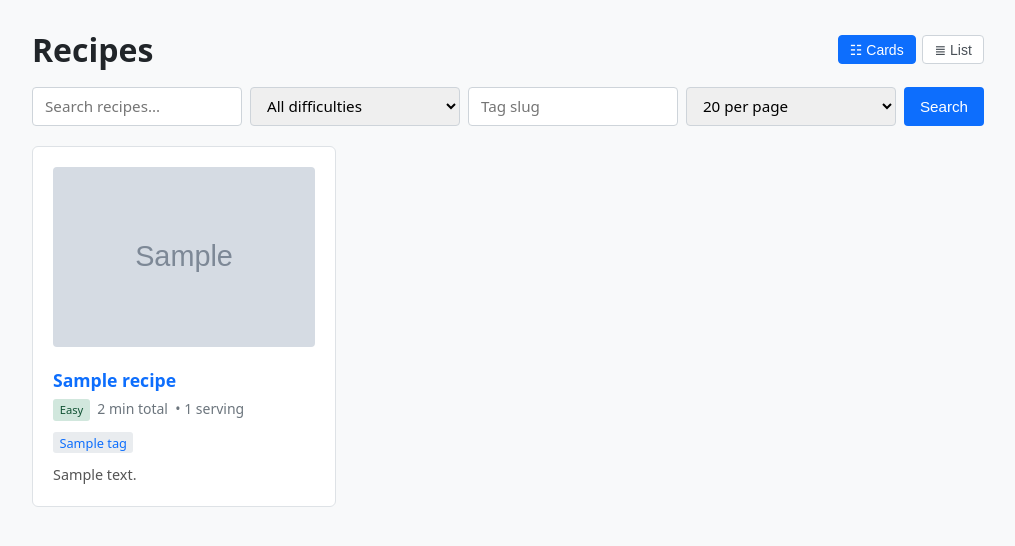
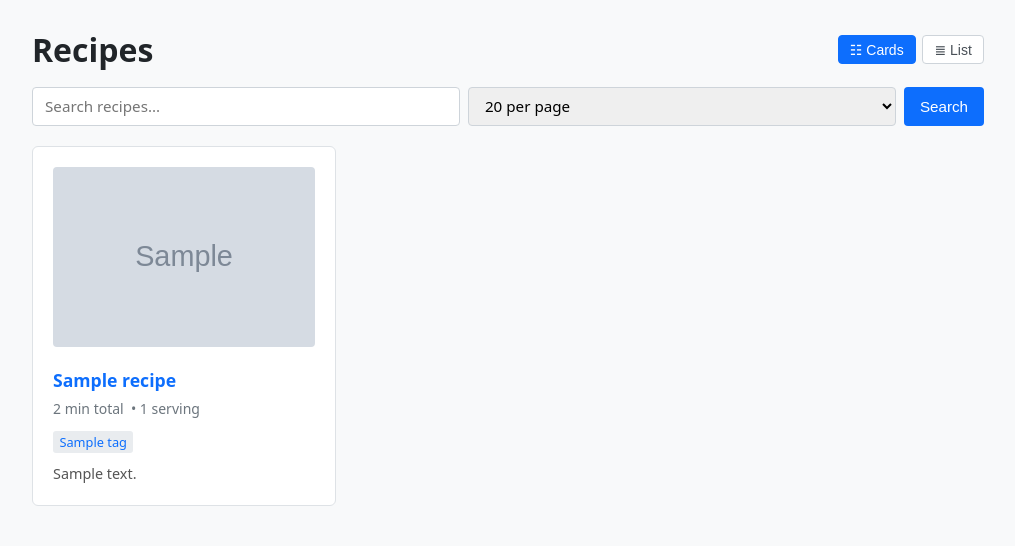
Before and after one commit to bdjohnson79/recipe-manager, a Django app: page /recipes/ in a window 1280 px wide. Shown: the part 56-602 px from the top of the page, without its empty margins (132-1147 px from the left). Run offline with Django 5.2, Linux system fonts and the light colour scheme; tables that the repository leaves empty hold one stand-in row (values such as "Sample post"); grey boxes marked "Sample" are stand-in pictures; some libraries are stand-ins or nearby versions.

Commit message:
Remove difficulty and tag slug filters from recipe list UI
Drops the Difficulty dropdown, Tag slug input, and difficulty badges
from both the card and list views. Tag filtering via link clicks still works.

Co-Authored-By: Claude Sonnet 4.6 <noreply@anthropic.com>

```diff
--- a/recipes/templates/recipes/recipe_list.html
+++ b/recipes/templates/recipes/recipe_list.html
@@ -36,7 +36,6 @@
   .recipe-table tr:hover td { background: #f0f4ff; }
   .recipe-table .col-check { width: 2rem; text-align: center; }
   .recipe-table .col-title { font-weight: 500; }
-  .recipe-table .col-diff { width: 90px; }
   .recipe-table .col-time { width: 80px; color: #6c757d; font-size: 0.875rem; white-space: nowrap; }
   .recipe-table .col-tags { }
   .recipe-table .col-tags .tag { margin-bottom: 0.15rem; display: inline-block; }
@@ -74,20 +73,13 @@
 
 <form method="get" class="search-bar">
   <input type="text" name="q" value="{{ q }}" placeholder="Search recipes...">
-  <select name="difficulty">
-    <option value="">All difficulties</option>
-    {% for value, label in difficulty_choices %}
-      <option value="{{ value }}" {% if difficulty == value %}selected{% endif %}>{{ label }}</option>
-    {% endfor %}
-  </select>
-  <input type="text" name="tag" value="{{ tag }}" placeholder="Tag slug">
   <select name="per_page" onchange="this.form.submit()" title="Results per page">
     {% for n in per_page_options %}
       <option value="{{ n }}" {% if per_page == n %}selected{% endif %}>{{ n }} per page</option>
     {% endfor %}
   </select>
   <button type="submit" class="btn btn-primary">Search</button>
-  {% if q or tag or difficulty %}
+  {% if q or tag %}
     <a href="{% url 'recipes:list' %}" class="btn btn-secondary">Clear</a>
   {% endif %}
 </form>
@@ -102,8 +94,7 @@
         {% endif %}
         <h2><a href="{{ recipe.get_absolute_url }}">{{ recipe.title }}</a></h2>
         <div class="meta">
-          <span class="badge badge-{{ recipe.difficulty }}">{{ recipe.get_difficulty_display }}</span>
-          &nbsp;{{ recipe.total_time }} min total
+          {{ recipe.total_time }} min total
           &nbsp;&bull;&nbsp;{{ recipe.servings }} serving{{ recipe.servings|pluralize }}
         </div>
         {% if recipe.tags.all %}
@@ -131,7 +122,6 @@
               <input type="checkbox" id="select-all" title="Select all">
             </th>
             <th>Recipe</th>
-            <th class="col-diff">Difficulty</th>
             <th class="col-time">Time</th>
             <th class="col-tags">Tags</th>
           </tr>
@@ -144,9 +134,6 @@
             </td>
             <td class="col-title">
               <a href="{{ recipe.get_absolute_url }}">{{ recipe.title }}</a>
-            </td>
-            <td class="col-diff">
-              <span class="badge badge-{{ recipe.difficulty }}">{{ recipe.get_difficulty_display }}</span>
             </td>
             <td class="col-time">{{ recipe.total_time }}m</td>
             <td class="col-tags">
@@ -180,11 +167,11 @@
   {% if is_paginated %}
     <div class="pagination">
       {% if page_obj.has_previous %}
-        <span class="page-item"><a href="?page={{ page_obj.previous_page_number }}{% if q %}&q={{ q }}{% endif %}{% if tag %}&tag={{ tag }}{% endif %}{% if difficulty %}&difficulty={{ difficulty }}{% endif %}&per_page={{ per_page }}">&laquo; Prev</a></span>
+        <span class="page-item"><a href="?page={{ page_obj.previous_page_number }}{% if q %}&q={{ q }}{% endif %}{% if tag %}&tag={{ tag }}{% endif %}&per_page={{ per_page }}">&laquo; Prev</a></span>
       {% endif %}
       <span class="page-item active"><span>{{ page_obj.number }} / {{ page_obj.paginator.num_pages }}</span></span>
       {% if page_obj.has_next %}
-        <span class="page-item"><a href="?page={{ page_obj.next_page_number }}{% if q %}&q={{ q }}{% endif %}{% if tag %}&tag={{ tag }}{% endif %}{% if difficulty %}&difficulty={{ difficulty }}{% endif %}&per_page={{ per_page }}">Next &raquo;</a></span>
+        <span class="page-item"><a href="?page={{ page_obj.next_page_number }}{% if q %}&q={{ q }}{% endif %}{% if tag %}&tag={{ tag }}{% endif %}&per_page={{ per_page }}">Next &raquo;</a></span>
       {% endif %}
     </div>
   {% endif %}
--- a/recipes/views.py
+++ b/recipes/views.py
@@ -57,7 +57,6 @@ class RecipeListView(ListView):
         qs = Recipe.objects.prefetch_related('tags').distinct().order_by('title')
         q = self.request.GET.get('q', '').strip()
         tag = self.request.GET.get('tag', '').strip()
-        difficulty = self.request.GET.get('difficulty', '').strip()
 
         if q:
             qs = qs.filter(
@@ -67,16 +66,12 @@ class RecipeListView(ListView):
             ).distinct()
         if tag:
             qs = qs.filter(tags__slug=tag)
-        if difficulty:
-            qs = qs.filter(difficulty=difficulty)
         return qs
 
     def get_context_data(self, **kwargs):
         ctx = super().get_context_data(**kwargs)
         ctx['q'] = self.request.GET.get('q', '')
         ctx['tag'] = self.request.GET.get('tag', '')
-        ctx['difficulty'] = self.request.GET.get('difficulty', '')
-        ctx['difficulty_choices'] = Recipe.DIFFICULTY_CHOICES
         ctx['all_tags'] = Tag.objects.order_by('name')
         ctx['user_can_edit'] = _user_can_edit(self.request.user)
         ctx['per_page'] = self.get_paginate_by(None)
```
